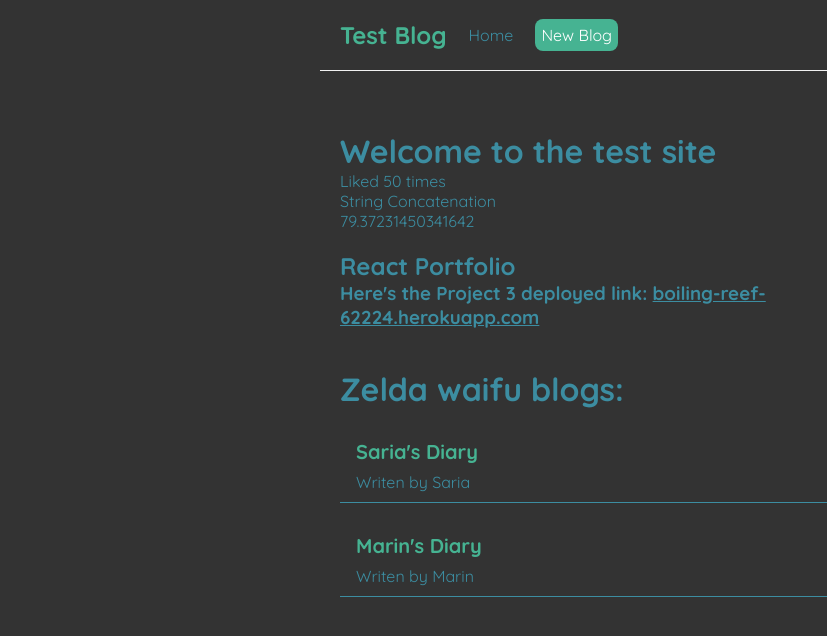
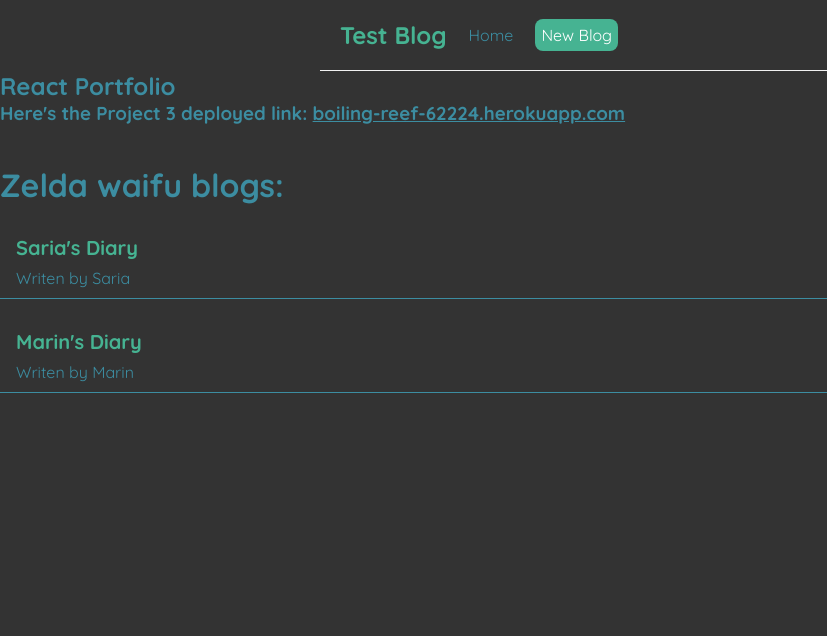
Before and after one commit to digidoor/react-portfolio, a React (Create React App) app: page / in a window 1280 px wide. Shown: the top 636 px of the page, without its empty margins (0-827 px from the left). Built offline with nearby package versions, Linux system fonts and the light colour scheme; data requests are answered from the project's data file.

Commit message:
moving things, base route now acting funny

```diff
--- a/package.json
+++ b/package.json
@@ -10,6 +10,7 @@
     "gh-pages": "^5.0.0",
     "react": "^18.2.0",
     "react-dom": "^18.2.0",
+    "react-router-dom": "^6.12.1",
     "react-scripts": "5.0.1",
     "web-vitals": "^2.1.4"
   },
--- a/src/App.js
+++ b/src/App.js
@@ -1,22 +1,18 @@
-import Navbar from './Navbar';
-import Home from './Home';
+import { Route, Routes } from "react-router-dom";
+import Navbar from './components/Navbar';
+import Home from './pages/Home';
 
 function App() {
   const title = "Welcome to the test site";
   const likes = 50;
 
   return (
-    <div className="App">
+    <>
       <Navbar />
-      <div className="content">
-        <h1>{ title }</h1>
-        <p>Liked { likes } times</p>
-        <p>{"String" + " " + "Concatenation"}</p>
-        <p>{ Math.random()*100 }</p>
-        <br/>
-        <Home />
-      </div>
-    </div>
+      <Routes>
+        <Route path='/' element={<Home />} />
+      </Routes>
+    </>
   );
 }
 
--- a/src/index.js
+++ b/src/index.js
@@ -2,14 +2,13 @@ import React from 'react';
 import ReactDOM from 'react-dom/client';
 import './index.css';
 import App from './App';
+import { BrowserRouter } from "react-router-dom";
 
 const root = ReactDOM.createRoot(document.getElementById('root'));
 root.render(
   <React.StrictMode>
-    <App />
+    <BrowserRouter>
+      <App />
+    </BrowserRouter>
   </React.StrictMode>
 );
-
-// If you want to start measuring performance in your app, pass a function
-// to log results (for example: reportWebVitals(console.log))
-// or send to an analytics endpoint. Learn more: https://bit.ly/CRA-vitals
--- a/src/layouts/rootLayout.js
+++ /dev/null
@@ -1 +0,0 @@
-//hello
--- a/src/Home.js
+++ b/src/pages/Home.js
@@ -1,6 +1,6 @@
 import { useState, useEffect } from "react";
-import BlogList from "./BlogList";
-import useFetch from "./useFetch";
+import BlogList from "../components/BlogList";
+import useFetch from "../utils/useFetch";
 
 const Home = () => {
     const {data: blogs, isPending, error} = useFetch('http://localhost:8000/blogs');
```
Also changed, not shown: src/components/BlogList.js (renamed from src/BlogList.js), src/components/Navbar.js (renamed from src/Navbar.js), src/utils/useFetch.js (renamed from src/useFetch.js).
